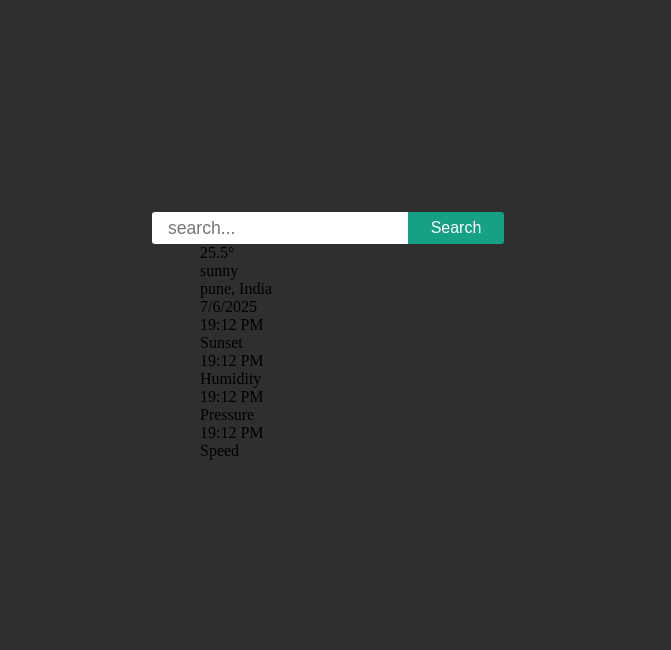
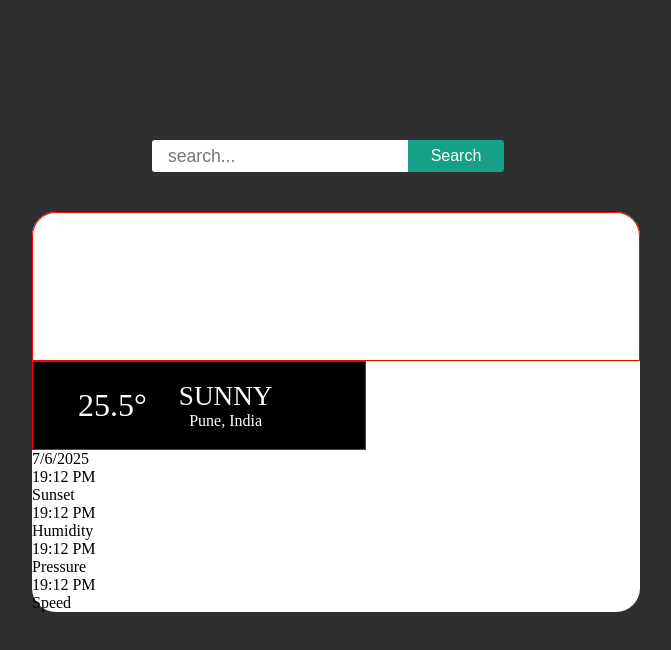
Before and after one commit to muktinathrajbanshi/reactFiveProject, a React (Create React App) app: page / in a window 1280 px wide. Shown: the top 650 px of the page, without its empty margins (288-959 px from the left). Built offline with nearby package versions, Linux system fonts and the light colour scheme; some icons are missing.

Commit message:
wow it's fantastic job because i select css part only today

```diff
--- a/src/component/weather/style.css
+++ b/src/component/weather/style.css
@@ -30,7 +30,7 @@
 }
 
 .wrap {
-  margin-top: -8rem;
+  margin-top: -3rem;
   display: flex;
   justify-content: center;
 }
@@ -71,3 +71,67 @@
   -ms-transition: 0.3s ease;
   -o-transition: 0.3s ease;
 }
+
+/* our temp card css start */
+
+.width {
+  display: flex;
+  justify-content: center;
+  flex-direction: column;
+  margin-top: 2.5rem;
+  width: 38rem;
+  height: 25rem;
+  background-color: #fff;
+  border-radius: 1.5rem;
+  -webkit-border-radius: 1.5rem;
+  -moz-border-radius: 1.5rem;
+  -ms-border-radius: 1.5rem;
+  -o-border-radius: 1.5rem;
+  margin-left: -2rem;
+}
+
+.width .weatherIcon {
+  width: 100%;
+  height: 60%;
+  border: 1px solid red;
+  display: flex;
+  justify-content: center;
+  align-items: center;
+  font-size: 5rem;
+  border-top-left-radius: 1.5rem;
+  border-top-right-radius: 1.5rem;
+}
+
+.width .weatherInfo {
+  display: flex;
+  justify-content: center;
+  align-items: center;
+  width: 55%;
+  height: 9rem;
+  border: 1px solid red;
+  gap: 2rem;
+  background-color: #000;
+}
+
+.width .weatherInfo .temperature {
+  font-size: 2rem;
+  margin-left: -3rem;
+  color: #fff;
+}
+
+.width .weatherInfo .description {
+  display: flex;
+  justify-content: center;
+  flex-direction: column;
+  align-items: center;
+  color: #fff;
+}
+
+.weatherInfo .description .weatherCondition {
+  font-size: 1.7rem;
+  text-transform: uppercase;
+}
+
+.weatherInfo .description .place {
+  text-transform: capitalize;
+}
```
